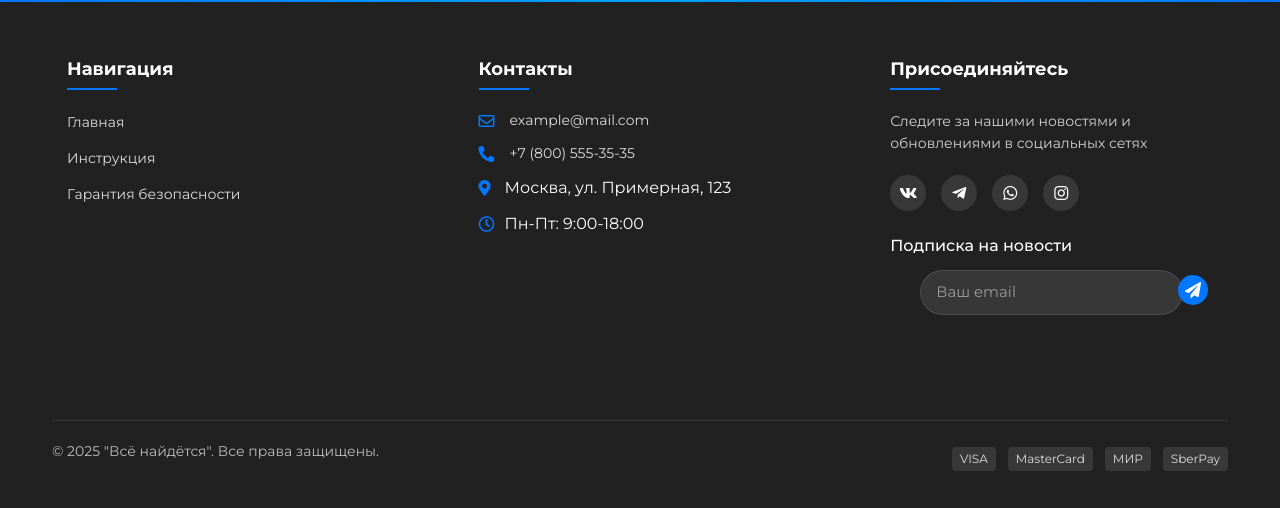
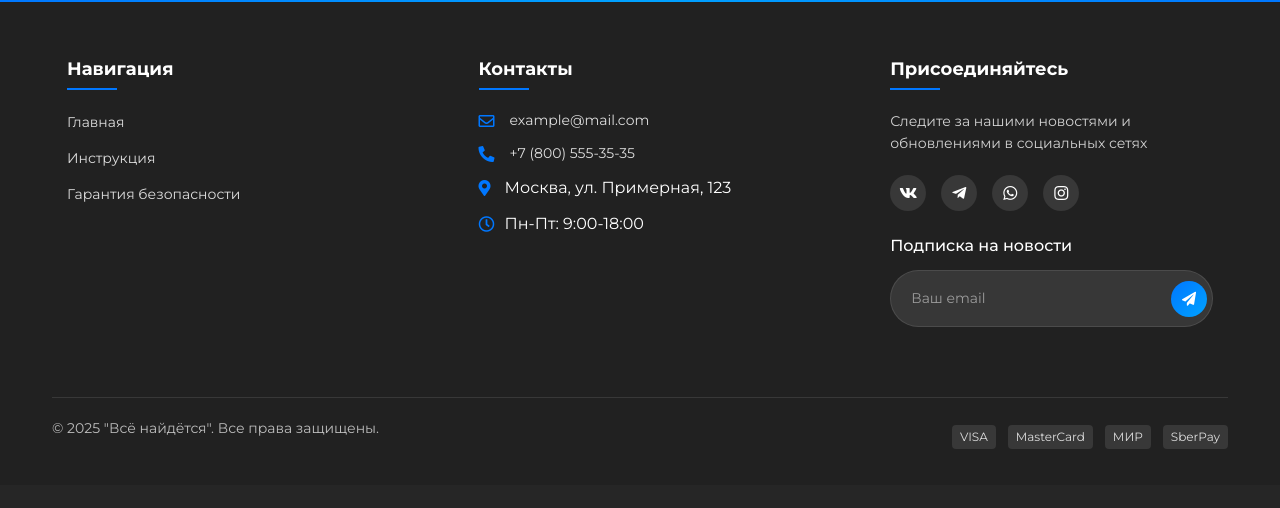
Before and after one commit to Amrikhudo/big-project, a Flask app: page /login in a window 1280 px wide. Shown: the part 488-996 px from the top of the page. After the commit the page ends 937 px from the top, so only its background shows below. Run offline with Flask 3, Linux system fonts and the light colour scheme.

Commit message:
Update login.css

```diff
--- a/static/css/login.css
+++ b/static/css/login.css
@@ -561,25 +561,38 @@
 	margin-bottom: 15px;
   }
 
+/* Исправленные стили для формы в футере */
 .footer__form {
   display: flex;
-	position: relative;
+  align-items: center;
+  background-color: rgba(255, 255, 255, 0.1);
+  border-radius: 30px;
+  padding: 5px;
+  border: 1px solid rgba(255, 255, 255, 0.1);
+  transition: all 0.3s ease;
+}
+
+.footer__form:focus-within {
+  border-color: #0077ff;
+  background-color: rgba(255, 255, 255, 0.15);
+  box-shadow: 0 0 0 2px rgba(0, 119, 255, 0.2);
 }
 
 .footer__form input {
-	width: 100%;
-	padding: 10px 15px;
-	background-color: rgba(255, 255, 255, 0.1);
-	border: 1px solid rgba(255, 255, 255, 0.1);
-	border-radius: 30px;
+  flex: 1;
+  padding: 12px 15px;
+  background: transparent;
+  border: none;
+  border-radius: 0;
   color: #fff;
   outline: none;
-	transition: all 0.3s ease;
+  font-size: 14px;
 }
 
 .footer__form input:focus {
-	border-color: #0077ff;
-	background-color: rgba(255, 255, 255, 0.15);
+  border: none;
+  background: transparent;
+  box-shadow: none;
 }
 
 .footer__form input::placeholder {
@@ -587,26 +600,36 @@
 }
 
 .footer__form button {
-	position: absolute;
-	right: 5px;
-	top: 5px;
-	background-color: #0077ff;
+  position: static;
+  background: linear-gradient(135deg, #0077ff, #00a2ff);
   color: #fff;
   border: none;
   border-radius: 50%;
-	width: 30px;
-	height: 30px;
+  width: 36px;
+  height: 36px;
   display: flex;
   justify-content: center;
   align-items: center;
   cursor: pointer;
   transition: all 0.3s ease;
+  flex-shrink: 0;
+  margin-left: 8px;
 }
 
 .footer__form button:hover {
-	background-color: #0056b3;
+  background: linear-gradient(135deg, #0056b3, #0080cc);
   transform: scale(1.1);
+  box-shadow: 0 4px 12px rgba(0, 119, 255, 0.4);
 }
+
+.footer__form button:active {
+  transform: scale(0.95);
+}
+
+.footer__form button i {
+  font-size: 14px;
+}
+
 
   .footer__bottom {
 	display: flex;
```
Lines whose indentation alone changed are shown as unchanged.
